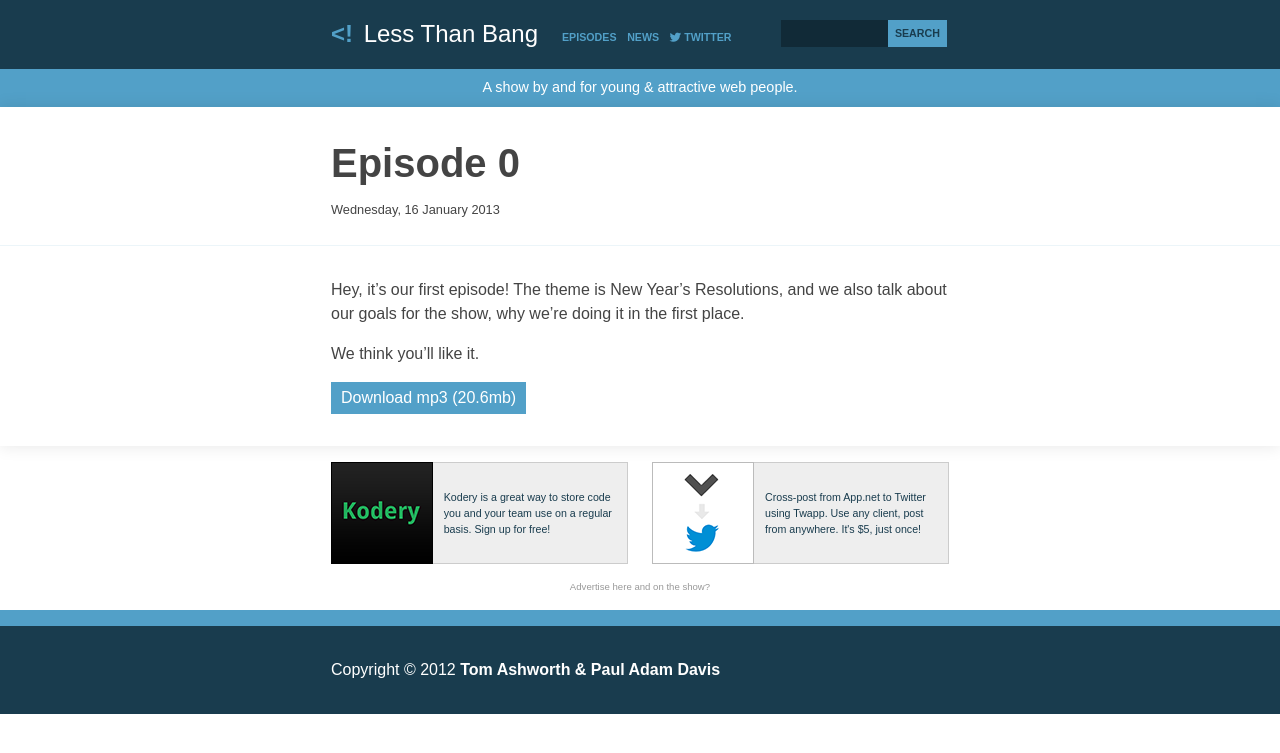
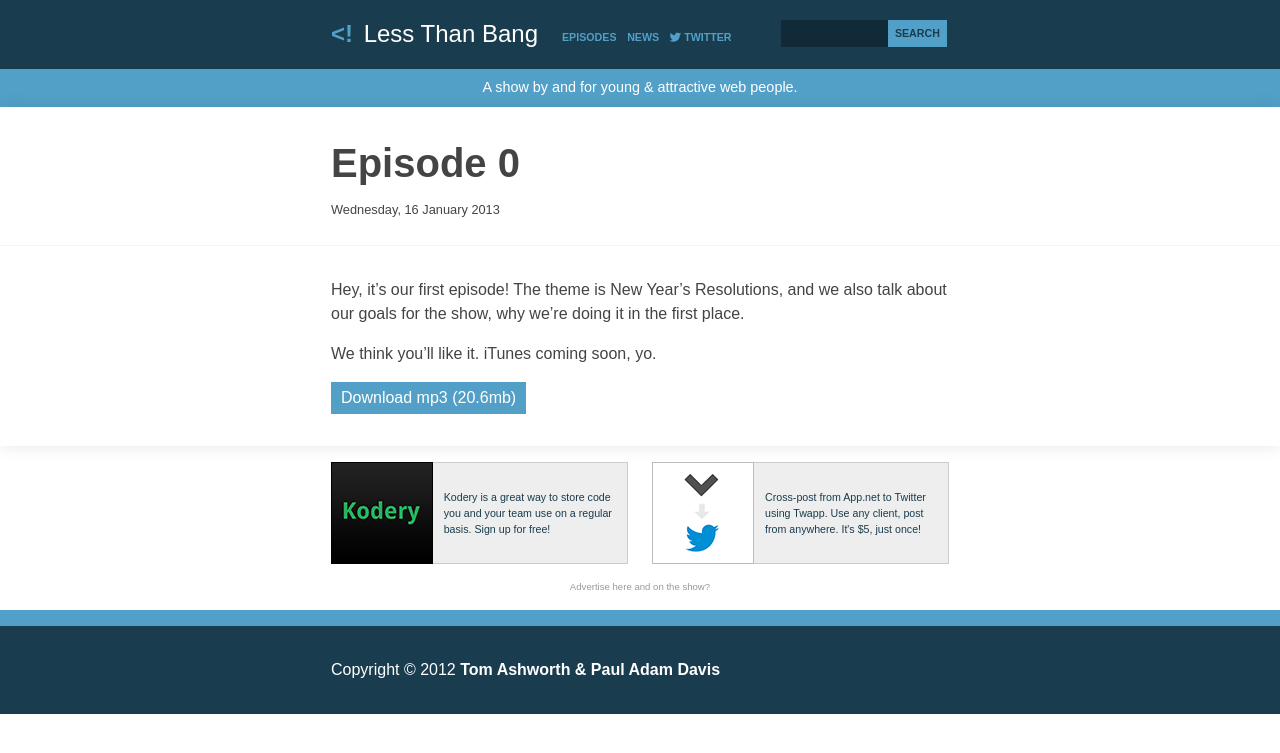
Before and after one commit to phuu/lessthanbang, a Jekyll site: the page built from _posts/2013-01-16-episode-0.md, in a window 1280 px wide. Shown: the top 753 px of the page. Built offline with Jekyll 4.4.1, drawn with Linux system fonts in a browser that asks for light colours; Markdown is read by kramdown in place of the engine named in the settings.

Commit message:
Copy tweak and show multiple posts on the homepage.

```diff
--- a/_posts/2013-01-16-episode-0.md
+++ b/_posts/2013-01-16-episode-0.md
@@ -9,4 +9,4 @@
 
 Hey, it's our first episode! The theme is New Year's Resolutions, and we also talk about our goals for the show, why we're doing it in the first place.
 
-We think you'll like it.
+We think you'll like it. iTunes coming soon, yo.
--- a/index.html
+++ b/index.html
@@ -2,7 +2,7 @@
 layout: default
 ---
 
-{% for post in site.posts limit:1 %}
+{% for post in site.posts limit:5 %}
   <article>
     <header>
       <div class="inner">
```
